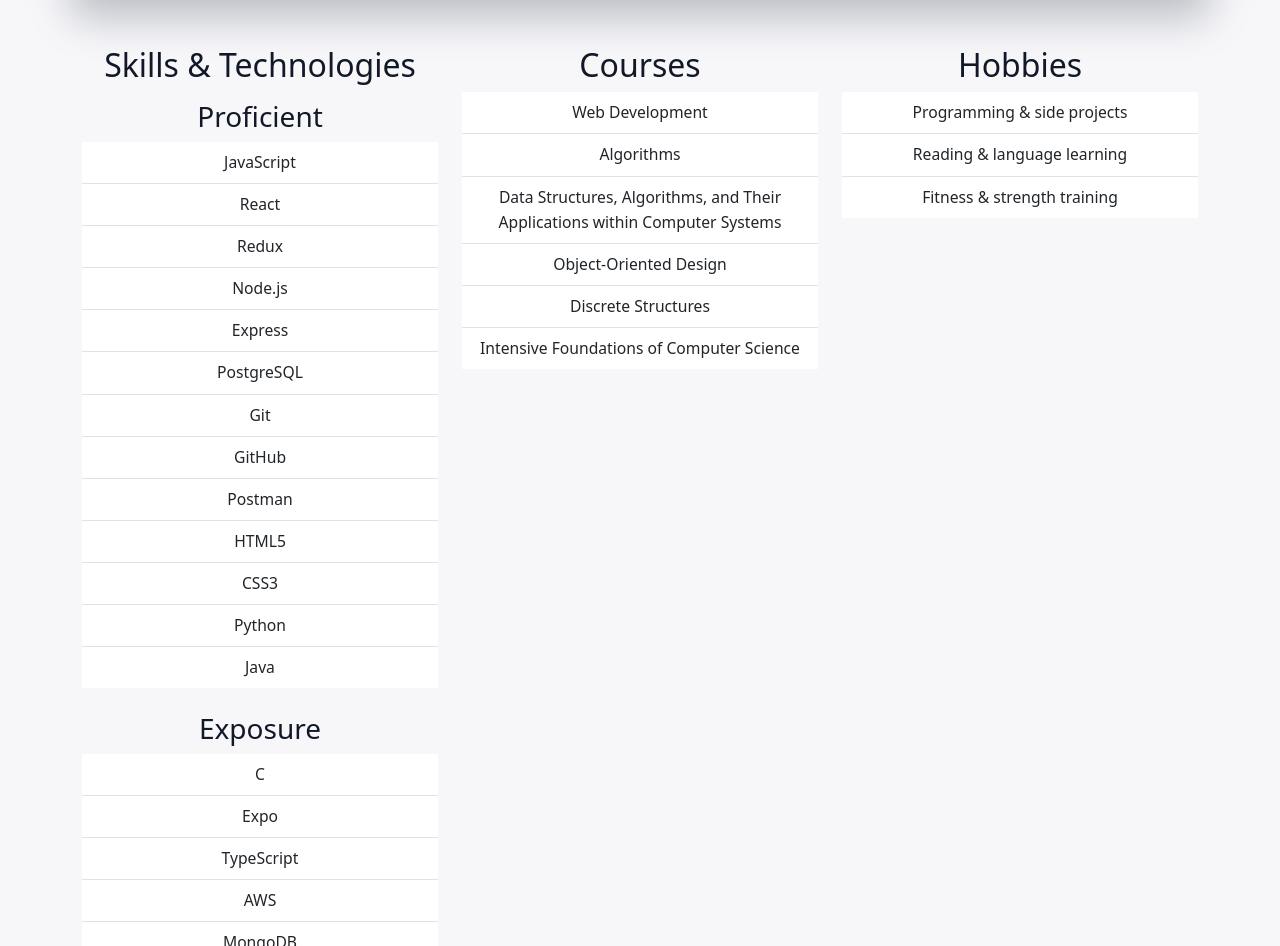
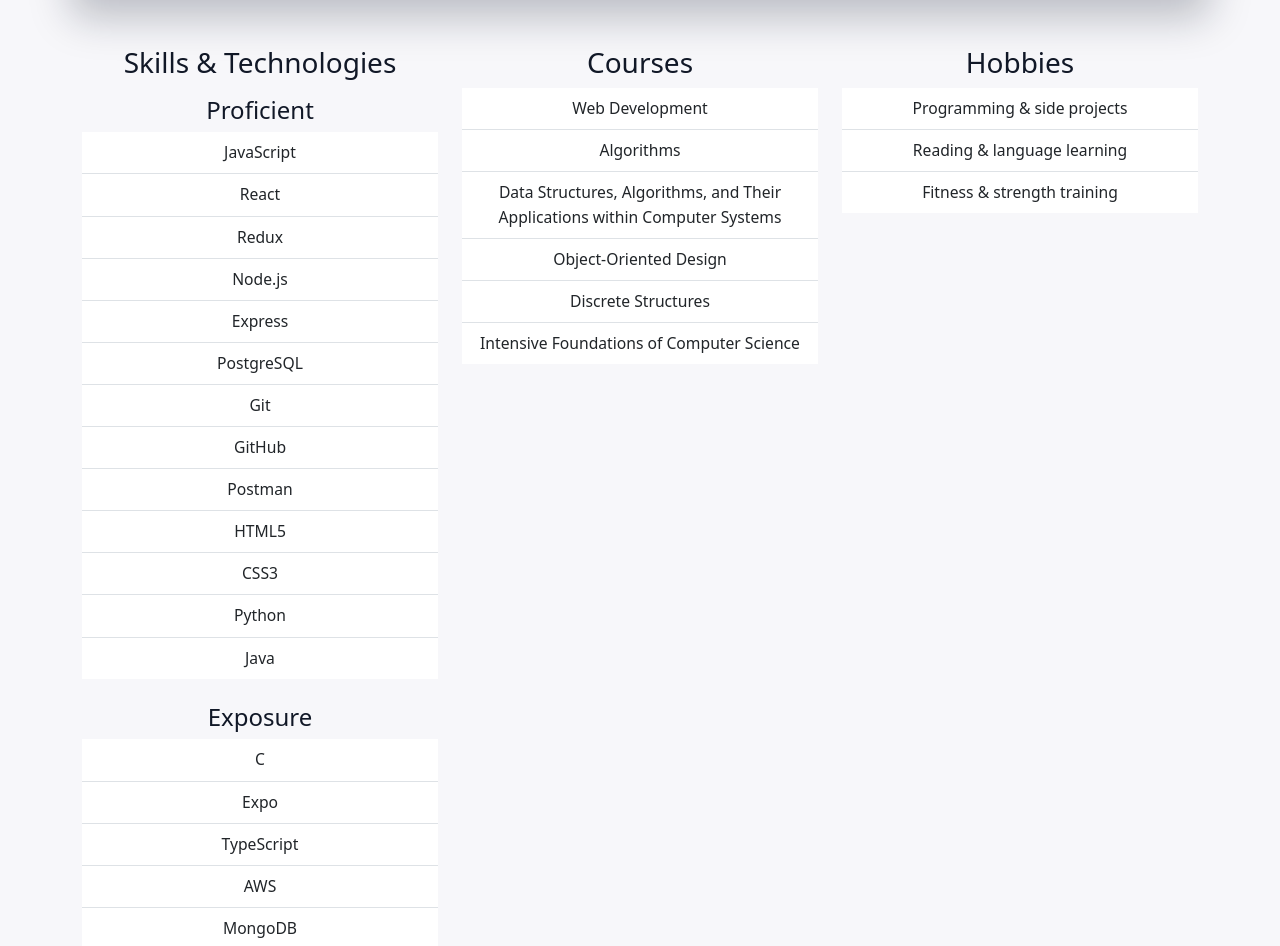
Before and after one commit to dahn0209/David_Ahn_personal_Website, a website with bundled scripts: page index.html in a window 1280 px wide. Shown: the part 766-1712 px from the top of the page. Built offline with nearby package versions, Linux system fonts and the light colour scheme.

Commit message:
edited headings for all html

```diff
--- a/index.html
+++ b/index.html
@@ -100,24 +100,24 @@
         <section class="row my-5">
           <!-- Skills (JS-rendered) -->
           <div class="col-lg-4 col-md-6 mb-4 text-center">
-            <h2>Skills &amp; Technologies</h2>
+            <h3>Skills &amp; Technologies</h3>
 
-            <h3 class="mt-3 text-center">Proficient</h3>
+            <h4 class="mt-3 text-center">Proficient</h4>
             <ul id="skills-proficient" class="list-group list-group-flush"></ul>
 
-            <h3 class="mt-4 text-center">Exposure</h3>
+            <h4 class="mt-4 text-center">Exposure</h4>
             <ul id="skills-exposure" class="list-group list-group-flush"></ul>
           </div>
 
           <!-- Courses -->
           <div class="col-lg-4 col-md-6 mb-4 text-center">
-            <h2>Courses</h2>
+            <h3>Courses</h3>
             <ul id="courses-list" class="list-group list-group-flush"></ul>
           </div>
 
           <!-- Hobbies -->
           <div class="col-lg-4 col-md-12 mb-4 text-center">
-            <h2>Hobbies</h2>
+            <h3>Hobbies</h3>
             <ul class="list-group list-group-flush">
               <li class="list-group-item">Programming &amp; side projects</li>
               <li class="list-group-item">Reading &amp; language learning</li>
```
Also changed, not shown: about.html (+2 -2 lines).
